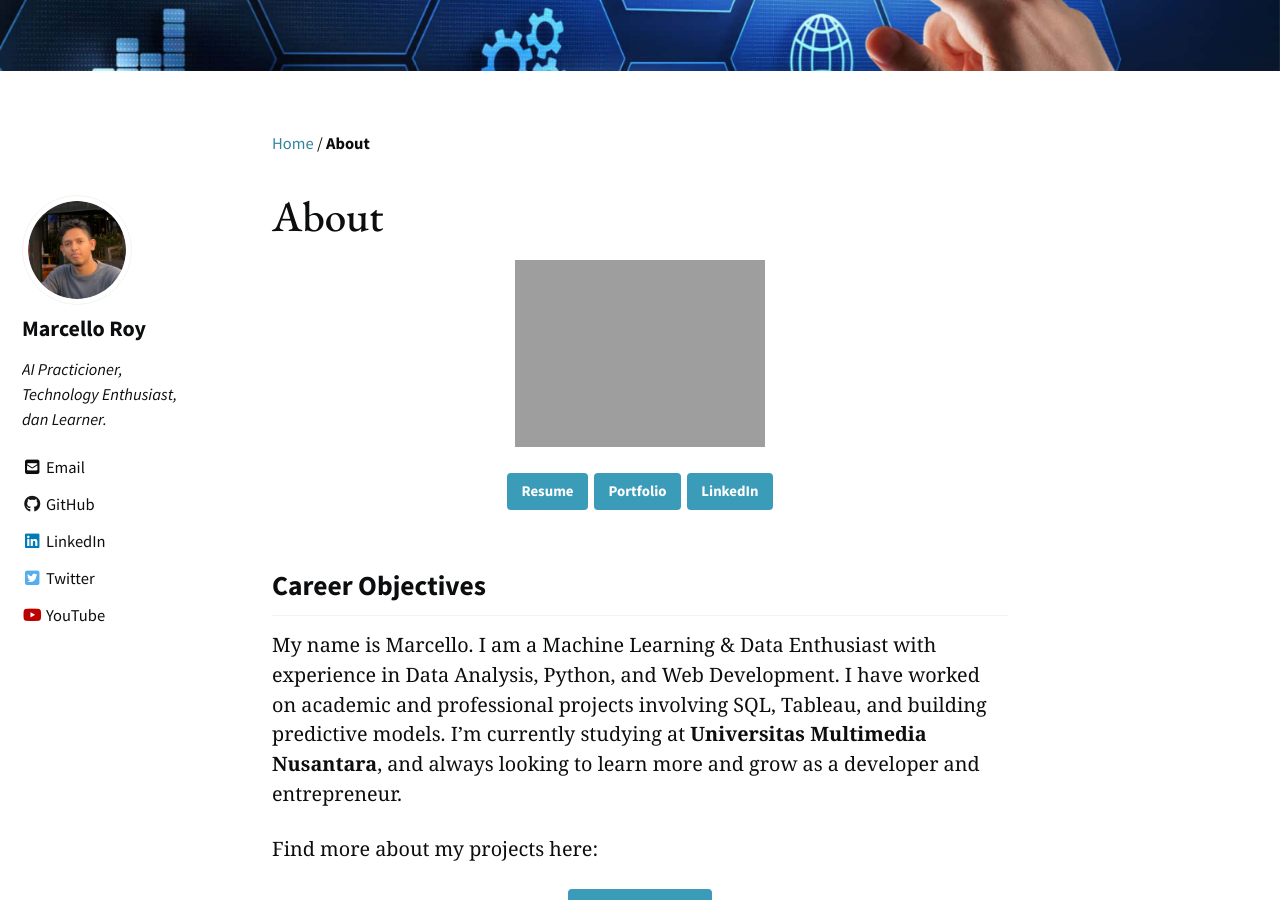
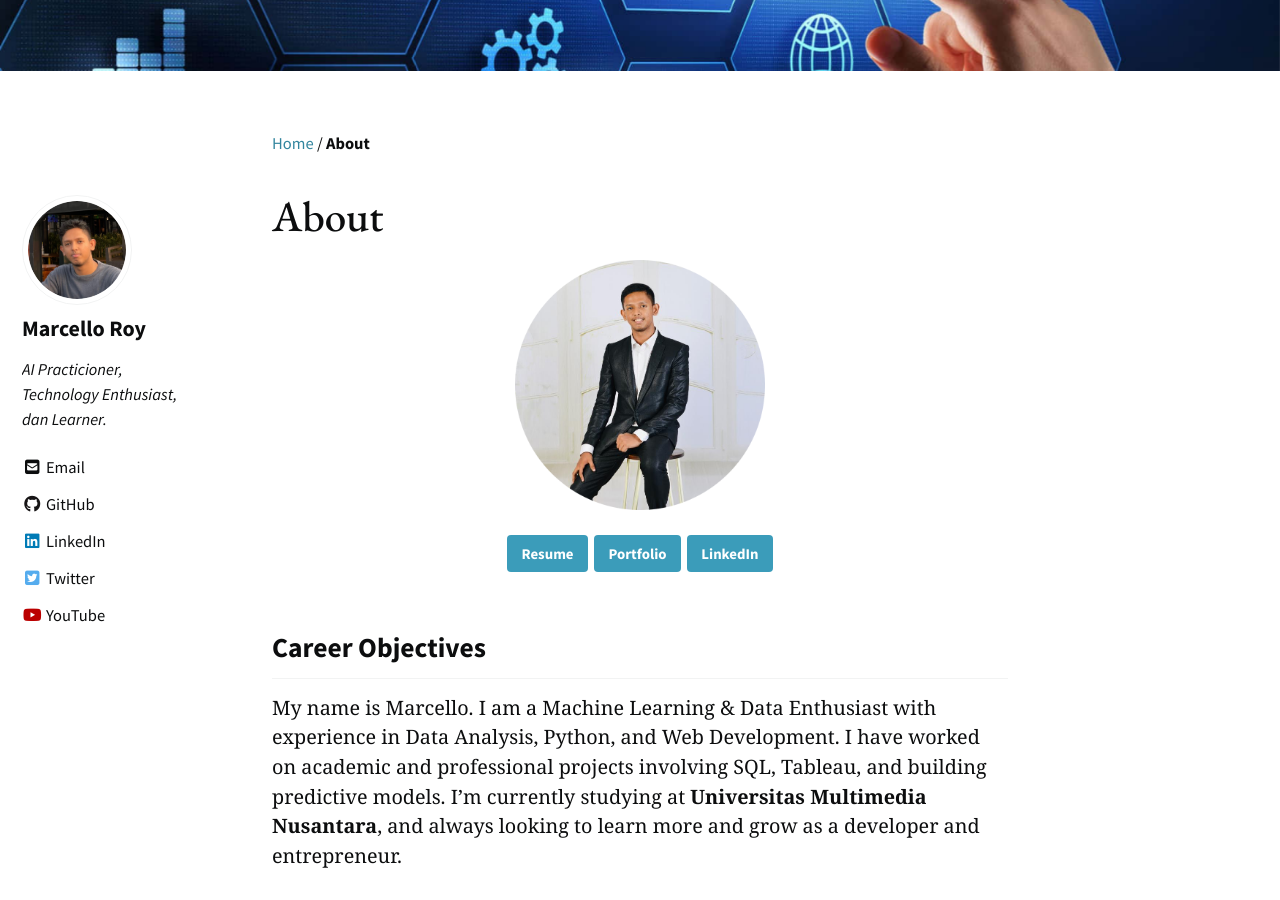
Before and after one commit to marcello2k18/marcello2k18.github.io, a Jekyll site: the page built from _pages/about.md, in a window 1280 px wide and 900 px high, scrolled down 347 px. Built offline with Jekyll 4.4.1, drawn with Linux system fonts in a browser that asks for light colours; cached includes are drawn as plain includes; nearby versions of some CDN libraries.

Commit message:
Update about.md

```diff
--- a/_pages/about.md
+++ b/_pages/about.md
@@ -5,7 +5,7 @@ header:
   image: /assets/images/Header-Roy.png
 ---
 
-<img src="https://marcello2k18.github.io/Marcello-Roy.github.io/assets/images/roy-modified.png" width="250">{: .align-center}
+<img src="https://raw.githubusercontent.com/marcello2k18/marcello2k18.github.io/refs/heads/main/assets/images/roy-modified.png" width="250">{: .align-center}
 
 [Resume](https://marcello2k18.github.io/cv/){: .btn .btn--info} [Portfolio](https://marcello2k18.github.io/portfolio/){: .btn .btn--info} [LinkedIn](https://www.linkedin.com/in/marcello-roy-588925204/){: .btn .btn--info}
 {: .text-center}
```
